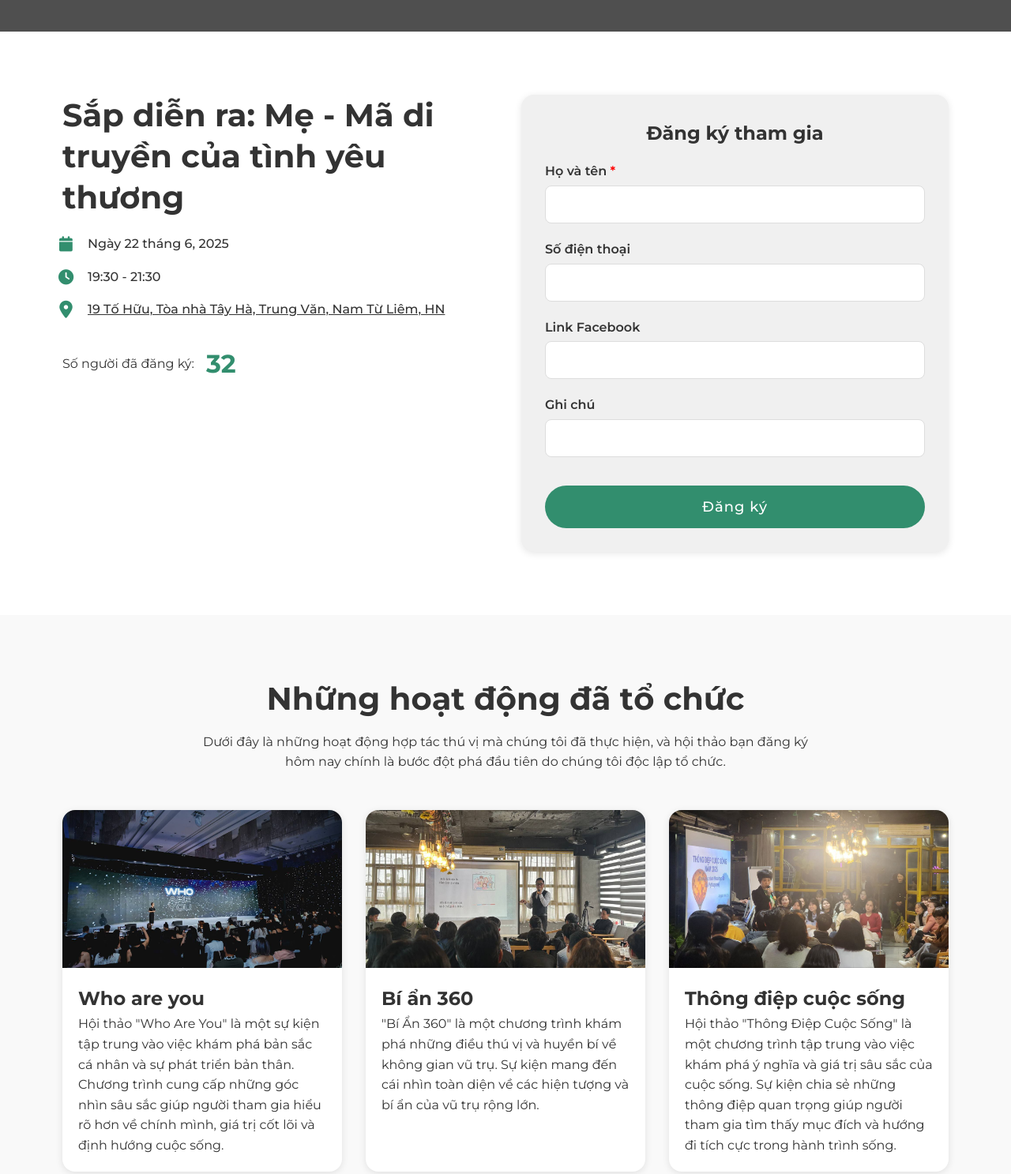
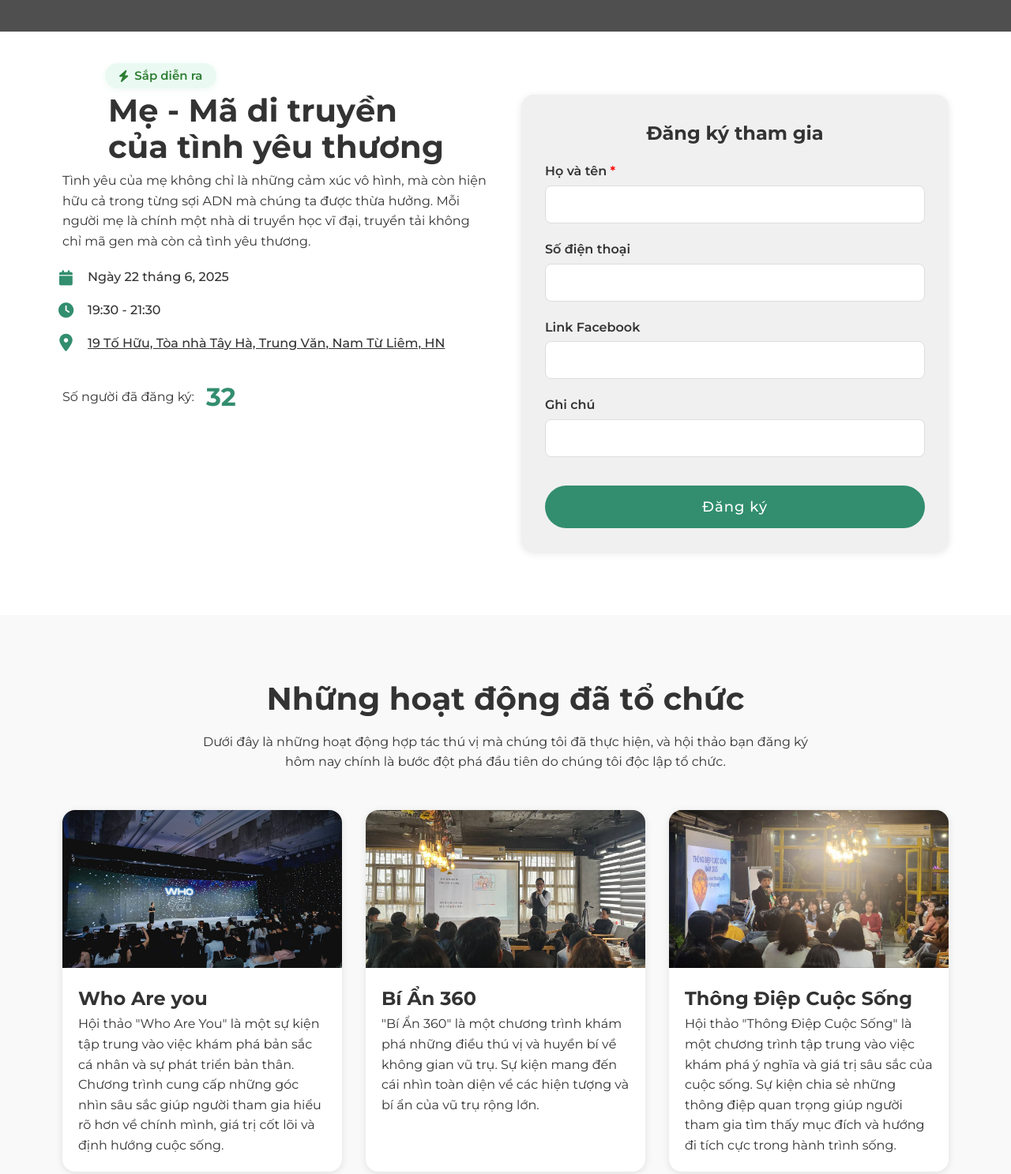
Before and after one commit to Tham25/wm-safe-spaces, a plain HTML site: page index.html in a window 1280 px wide. Shown: the part 760-2247 px from the top of the page at 79% size. Drawn offline with Linux system fonts and the light colour scheme; grey boxes are pictures that could not be loaded.

Commit message:
Chinh sua UI

```diff
--- a/index.html
+++ b/index.html
@@ -5,8 +5,9 @@
   <meta charset="UTF-8">
   <meta name="viewport" content="width=device-width, initial-scale=1.0">
   <meta property="og:title" content="Safe Spaces">
-  <meta property="og:description" content="Nơi những giấc mơ về một thế giới tốt đẹp hơn bắt đầu từ những hành động nhỏ bé nhưng chân thành">
-  <meta property="og:image" content="https://yourdomain.com/images/thumb.jpg">
+  <meta property="og:description"
+    content="Nơi những giấc mơ về một thế giới tốt đẹp hơn bắt đầu từ những hành động nhỏ bé nhưng chân thành">
+  <meta property="og:image" content="./image/Full-Logo.png">
 
   <title>Safe Spaces</title>
   <link rel="stylesheet" href="styles.css">
@@ -42,7 +43,7 @@
     <div class="hero-content">
       <h1>Safe Spaces</h1>
       <p>Nơi những giấc mơ về một thế giới tốt đẹp hơn bắt đầu từ những hành động nhỏ bé nhưng chân thành</p>
-      <a href="#workshop" class="btn">Tìm hiểu thêm</a>
+      <a href="#workshop" class="btn">Tham gia</a>
     </div>
   </section>
 
@@ -50,7 +51,23 @@
   <section id="workshop" class="workshop-section">
     <div class="container">
       <div class="workshop-info">
-        <h2 style="text-align: left;">Sắp diễn ra: Mẹ - Mã di truyền của tình yêu thương</h2>
+        <div class="workshop-container" style="display: flex; flex-direction: column;
+        align-items: center; text-align: center;">
+          <div style="position: relative;">
+            <h2 style="width: fit-content; line-height: 32px; margin: 4PX;">
+              Mẹ - Mã di truyền
+            </h2>
+            <h2 style="margin: 4px">của tình yêu thương</h2>
+            <div class="workshop-status">
+              <div
+                style="background: #eafaf3; color: #2e7d32; border-radius: 20px; padding: 6px 18px; font-size: 15px; font-weight: 600; display: flex; align-items: center; box-shadow: 0 2px 8px rgba(127,209,174,0.12); height: 32px;">
+                <i class="fas fa-bolt" style="margin-right: 8px; color: #2e7d32;"></i>
+                Sắp diễn ra
+              </div>
+            </div>
+          </div>
+          <div style="text-align: left;">Tình yêu của mẹ không chỉ là những cảm xúc vô hình, mà còn hiện hữu cả trong từng sợi ADN mà chúng ta được thừa hưởng. Mỗi người mẹ là chính một nhà di truyền học vĩ đại, truyền tải không chỉ mã gen mà còn cả tình yêu thương.</div>
+        </div>
         <div class="event-details">
           <div class="detail">
             <div class="wrap-icon">
@@ -123,7 +140,7 @@
             <img src="./image/who-are-you-thumbnail.jpg" alt="Who are you">
           </div>
           <div class="activity-content">
-            <h3>Who are you</h3>
+            <h3>Who Are you</h3>
             <p>Hội thảo "Who Are You" là một sự kiện tập trung vào việc khám phá bản sắc cá nhân và sự phát triển bản
               thân. Chương trình cung cấp những góc nhìn sâu sắc giúp người tham gia hiểu rõ hơn về chính mình, giá trị
               cốt lõi và định hướng cuộc sống.</p>
@@ -134,7 +151,7 @@
             <img src="./image/bi-an-360-thumbnail.jpg" alt="Bí ẩn 360">
           </div>
           <div class="activity-content">
-            <h3>Bí ẩn 360</h3>
+            <h3>Bí Ẩn 360</h3>
             <p>"Bí Ẩn 360" là một chương trình khám phá những điều thú vị và huyền bí về không gian vũ trụ. Sự kiện mang
               đến cái nhìn toàn diện về các hiện tượng và bí ẩn của vũ trụ rộng lớn.</p>
           </div>
@@ -144,7 +161,7 @@
             <img src="./image/thong-diep-cuoc-song-2025-thumbnail.jpg" alt="Thông điệp cuộc sống 2025">
           </div>
           <div class="activity-content">
-            <h3>Thông điệp cuộc sống</h3>
+            <h3>Thông Điệp Cuộc Sống</h3>
             <p>Hội thảo "Thông Điệp Cuộc Sống" là một chương trình tập trung vào việc khám phá ý nghĩa và giá trị sâu
               sắc của cuộc sống. Sự kiện chia sẻ những thông điệp quan trọng giúp người tham gia tìm thấy mục đích và
               hướng đi tích cực trong hành trình sống.</p>
@@ -202,13 +219,13 @@
   <section id="fundraising" class="fundraising-section">
     <div class="container">
       <h2>Lan tỏa tình yêu thương</h2>
-      <p class="fundraising-intro">Với mỗi sản phẩm được bán ra là một lần thông điệp yêu thương được gửi gắm.
+      <p class="fundraising-intro">Với mỗi sản phẩm được trao tay là một lần thông điệp yêu thương được gửi gắm.
         Quét mã phía dưới để chuyển khoản trực tiếp cho Hội Chữ thập đỏ Việt Nam</p>
       </p>
       <div class="fundraising-grid">
         <div class="fundraising-card">
           <div class="activity-image">
-            <img src="./image/crochet-keychain.jpg" alt="Móc khóa">
+            <img src="./image/moc-len.png" alt="Móc khóa">
           </div>
           <h3>Móc khóa len</h3>
         </div>
--- a/styles.css
+++ b/styles.css
@@ -693,3 +693,10 @@ section {
 .toggle .line3 {
     transform: rotate(45deg) translate(-5px, -6px);
 }
+
+.workshop-status {
+    position: absolute;
+    top: -40px;
+    left: 0;
+
+}
```
Also changed, not shown: image/Full-logo.png (added), image/Full-logo.svg (added), image/moc-len.png (added).
